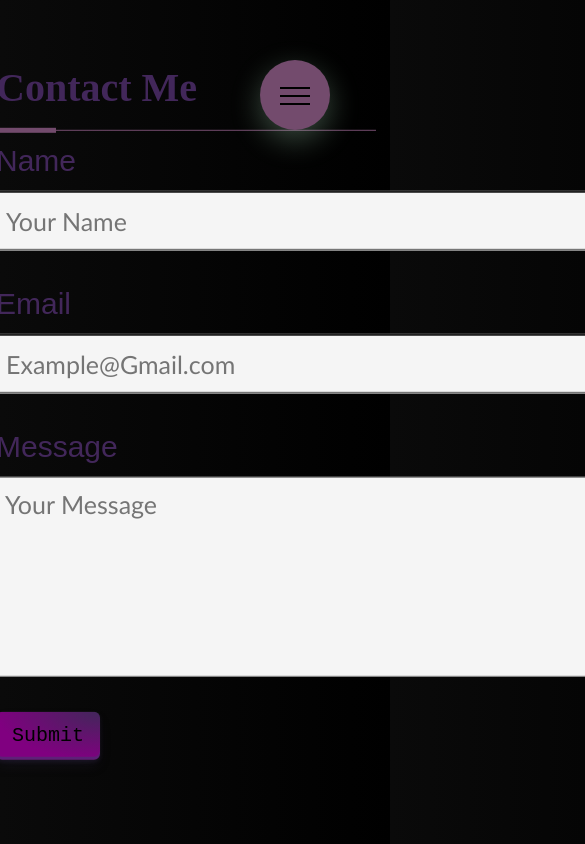
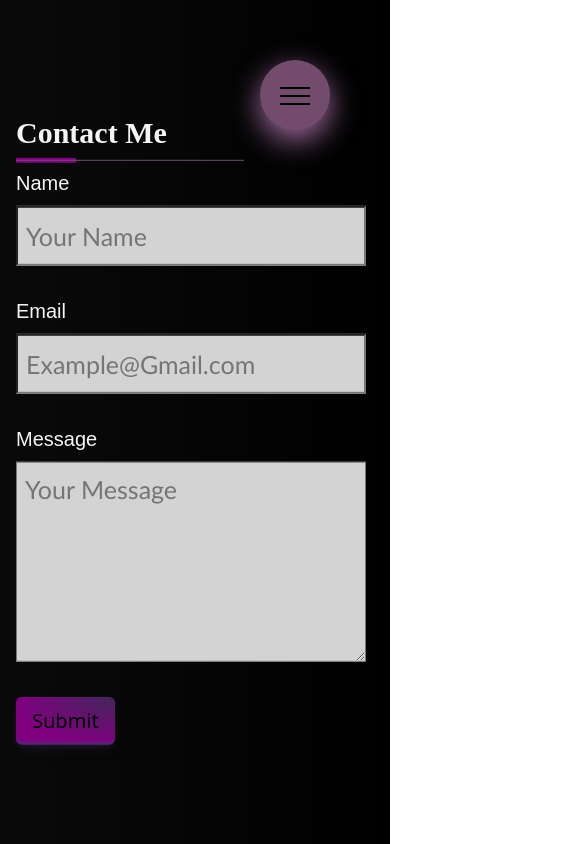
Before and after one commit to AcquahLopid/Reactive-Portfolio, a React (Create React App) app in the folder my-react-app/: page /contact in a window 390 px wide. Shown: the whole page, 585 px wide, since content can reach past the window. Built offline with nearby package versions, Linux system fonts and the light colour scheme.

Commit message:
add resume change from column to rows, and mobile screen omptimization on the contact section

```diff
--- a/my-react-app/src/components/HamburgerNavBar.js
+++ b/my-react-app/src/components/HamburgerNavBar.js
@@ -23,7 +23,7 @@ height: 7rem;
 width: 7rem;
 cursor: pointer;
 z-index: 1000;
-box-shadow: 0 1rem 3rem rgba(182, 237, 200, 0.3);
+box-shadow: 0 1rem 3rem rgba(159,109,159,1.00);
 text-align: center;
 
 `;
@@ -205,13 +205,13 @@ function HamburgerNav() {
                     </li>
                     <LogoLinks>
 
-                        <LogoA href="https://github.com/AcquahLopid" >
+                        <LogoA href="https://github.com/AcquahLopid" target="_blank" rel="noopener noreferrer">
                             <LogoImg src={Github} alt="Emanuel Molina's Github"/>
                         </LogoA>
-                        <LogoA href="https://www.linkedin.com/in/emanuel-molina-65b84426b/" >
+                        <LogoA href="https://www.linkedin.com/in/emanuel-molina-65b84426b/" target="_blank" rel="noopener noreferrer">
                             <LogoImg src={Linkedin} alt="Emanuel Molina's Linkedin"/>
                         </LogoA>
-                        <LogoA href="https://medium.com/@emanuel.molina2k" >
+                        <LogoA href="https://medium.com/@emanuel.molina2k" target="_blank" rel="noopener noreferrer">
                             <LogoImg src={Medium} alt="Emanuel Molina's Medium Blog"/>
                         </LogoA>
                     </LogoLinks>
--- a/my-react-app/src/components/Pages/Contact.css
+++ b/my-react-app/src/components/Pages/Contact.css
@@ -1,7 +1,3 @@
-/* * {
-  box-sizing: border-box;
-} */
-
 form{
   width: 400px;
 }
@@ -18,7 +14,7 @@ form{
     line-height: 1.5em;
     padding-bottom: 15px;
     position: relative;
-    color: #42275a;
+    color: #F5F5F5;
   }
 
   .contact-form h1:before {
@@ -28,7 +24,7 @@ form{
     bottom: 0;
     height: 5px;
     width: 60px;
-    background-color: #734b6d;
+    background-color: purple ;
   }
 
   .contact-form h1:after {
@@ -47,28 +43,25 @@ form{
     margin-bottom: 8px;
     font-family: sans-serif;
     font-size: 30px;
-    color: #42275a;
+    color: #F5F5F5;
   }
 
   .contact-form input,
   .contact-form textarea {
     width: 600px;
-    /* height: 100%; */
     padding: 8px;
     margin-bottom: 30px;
-    background-color: #F5F5F5;
+    background-color: lightgray;
     font-family: Trebuchet MS, sans-serif;
   }
 
   .contact-form textarea {
     resize: vertical;
-    /* border-radius: 20px; */
     outline: none;
     height: 200px;
   }
 
   .contact-form input {
-    /* border-radius: 20px; */
     outline: none;
     height: 60px;
   }
@@ -101,7 +94,6 @@ form{
   color: #fff;
   cursor: pointer;
   display: inline-flex;
-  font-family: "JetBrains Mono",monospace;
   height: 48px;
   justify-content: center;
   line-height: 1;
@@ -122,11 +114,11 @@ form{
 }
 
 .button-29:focus {
-  box-shadow: #734b6d 0 0 0 1.5px inset, rgba(45, 35, 66, .4) 0 2px 4px, rgba(45, 35, 66, .3) 0 7px 13px -3px, #734b6d 0 -3px 0 inset;
+  box-shadow: #734b6d 0 0 0 1.5px inset, rgba(45, 35, 66, .4) 0 2px 4px, rgba(45, 35, 66, .3) 0 7px 13px -3px, #42275a 0 -3px 0 inset;
 }
 
 .button-29:hover {
-  box-shadow: rgba(45, 35, 66, .4) 0 4px 8px, rgba(45, 35, 66, .3) 0 7px 13px -3px, #734b6d 0 -3px 0 inset;
+  box-shadow: rgba(45, 35, 66, .4) 0 4px 8px, rgba(45, 35, 66, .3) 0 7px 13px -3px, #42275a  0 -3px 0 inset;
   transform: translateY(-2px);
 }
 
@@ -141,3 +133,79 @@ form{
     margin-top: -30px;
     margin-bottom: 8px;
   }
+
+  @media only screen and (max-width:1100px){
+    .contact-form input,
+  .contact-form textarea {
+    width: 550px;
+  }
+   }
+@media only screen and (max-width:1000px){
+  .contact-form input,
+  .contact-form textarea {
+    width: 500px;
+  }
+   }
+@media only screen and (max-width:800px){
+  .contact-form input,
+  .contact-form textarea {
+    width: 450px;
+  }
+   }
+@media only screen and (max-width:600px){
+  .contact-form input,
+  .contact-form textarea {
+    width: 400px;
+  }
+  .contact-form h1:after {
+    width: 75%;
+  }
+   }
+@media only screen and (max-width:450px){
+  .contact-form input,
+  .contact-form textarea {
+    width: 350px;
+  }
+  .contact-form h1 {
+    font-size: 30px;
+    font-weight: 800;
+    letter-spacing: 0;
+    line-height: 1em;
+  }
+  .contact-form label {
+    font-size: 20px;
+  }
+  .contact-form h1:after {
+    width: 65%;
+  }
+
+   }
+@media only screen and (max-width:410px){
+  section{
+    margin-top: 50px;
+  }
+  form{
+    width: 50%;
+
+  }
+
+   }
+@media only screen and (max-width:360px){
+  form{
+    width: 20px;
+  }
+  section{
+    margin-top: 70px;
+    margin-right: 40px;
+    margin-left: -40px;
+  }
+  .contact-form input,
+  .contact-form textarea {
+    width: 270px;
+  }
+  .error-text{
+    font-size: 10px;
+    margin-bottom: 6px;
+  }
+
+   }
--- a/my-react-app/src/components/Pages/Resume.css
+++ b/my-react-app/src/components/Pages/Resume.css
@@ -6,15 +6,21 @@
     text-align: justify;
 }
 
-/* style the download button */
-
-.resume-container {
+/* .resume-container {
     display: flex;
     justify-content: space-between;
     padding: 20px;
     background-color: #f5f5f5;
     box-shadow: 0px 0px 10px rgba(0, 0, 0, 0.1);
     border-radius: 5px;
+} */
+.resume-row-container {
+  /* display: flex; */
+  justify-content: space-between;
+  padding: 20px;
+  background-color: #f5f5f5;
+  box-shadow: 0px 0px 10px rgba(0, 0, 0, 0.1);
+  border-radius: 5px;
 }
 #btn {
     background-color:#734b6d;
@@ -35,8 +41,9 @@
     flex-direction: column;
     align-items: center;
     text-align: center;
-    width: 30%;
+    /* width: 30%; */
     background-color: #fff;
+    margin-bottom: 20px;
     padding: 20px;
     box-shadow: 0px 0px 5px rgba(0, 0, 0, 0.2);
     border-radius: 5px;
@@ -45,22 +52,17 @@
 .personal-info h1{
     padding-top: 5px;
     padding-bottom: 25px;
-    font-weight: 700;
+    font-size: 50px;
+    font-weight: 600;
 }
 
-  /* .contact-info {
-     Style your contact information here
-  } */
-
   .resume-details {
-    width: 65%;
+    /* width: 80%; */
     background-color: #fff;
     padding: 20px;
     box-shadow: 0px 0px 5px rgba(0, 0, 0, 0.2);
     border-radius: 5px;
   }
-
-  /* Add styles for your work experience, education, and other sections here */
 
   .resume-section {
     margin-top: 20px;
--- a/my-react-app/src/components/Pages/Resume.js
+++ b/my-react-app/src/components/Pages/Resume.js
@@ -4,17 +4,15 @@ import ResumePDF from "../Assets/EmanuelResume.pdf";
 import GoToTop from '../Utils/GoToTop';
 
 const Resume = () => {
-  // const [resumeUrl, setResumeUrl] = useState(ResumePDF);
 
   const handleDownload = () => {
-    // this Opens the resume PDF in a new tab for download
-    window.open(ResumePDF);
+    window.open(ResumePDF, "noopener noreferrer");
   };
 
 
   return (
     <div className="Resume">
-    <div className="resume-container">
+    <div className="resume-row-container">
       <div className="personal-info">
         <div className="contact-info">
           <h1>Emanuel Molina</h1>
```
